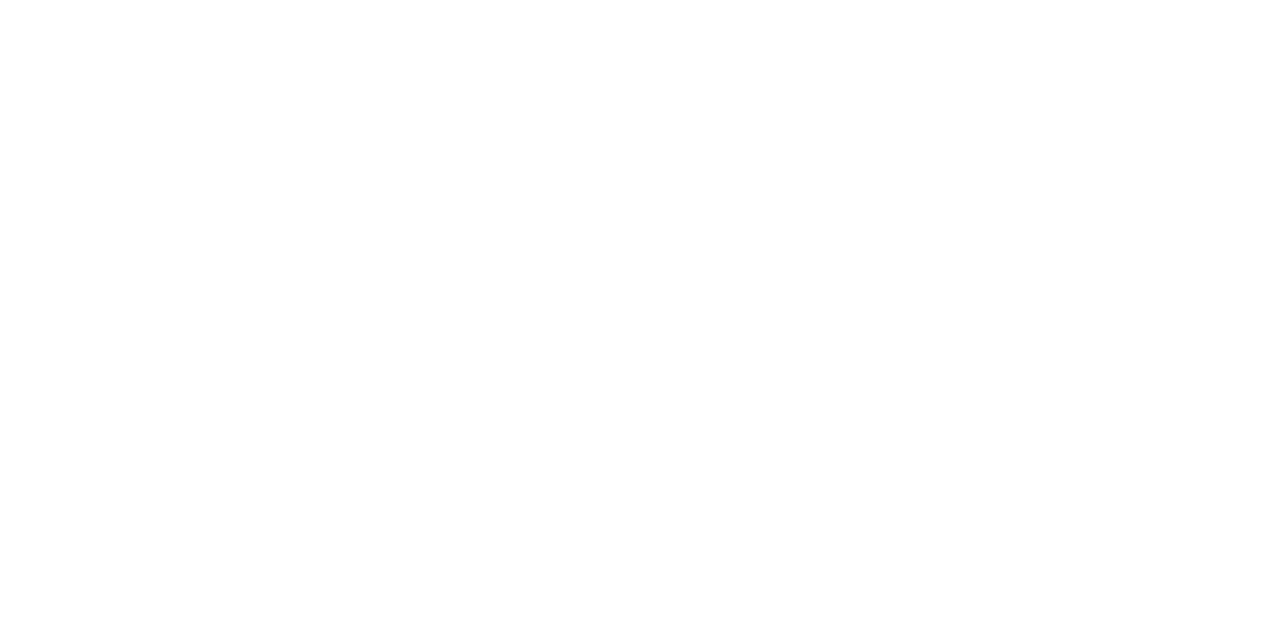
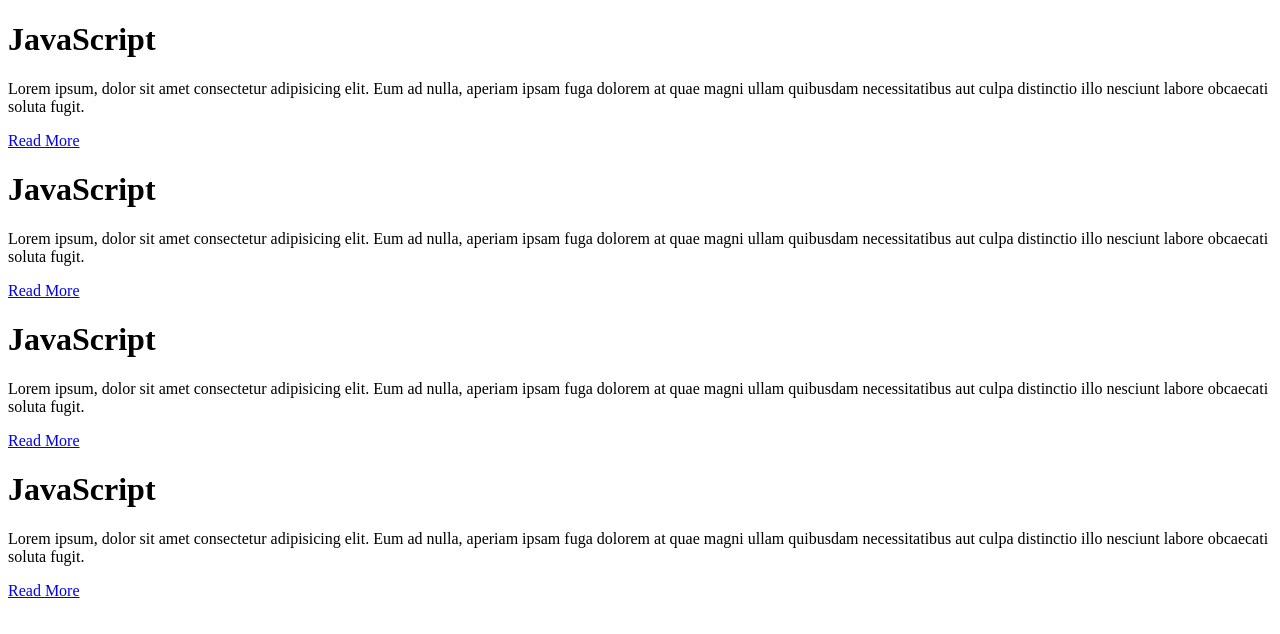
Before and after one commit to Diyorbek200406/2023-03-01-slider-js, a plain HTML site: page index.html in a window 1280 px wide. Drawn offline with Linux system fonts and the light colour scheme.

Commit message:
html end

```diff
--- a/index.html
+++ b/index.html
@@ -8,6 +8,61 @@
     <title>2023-03-01-Slider</title>
   </head>
   <body>
+    <div class="container">
+      <div class="container-portion">
+        <div class="slider">
+          <div class="slider-col">
+            <h1>JavaScript</h1>
+            <p>
+              Lorem ipsum, dolor sit amet consectetur adipisicing elit. Eum ad
+              nulla, aperiam ipsam fuga dolorem at quae magni ullam quibusdam
+              necessitatibus aut culpa distinctio illo nesciunt labore obcaecati
+              soluta fugit.
+            </p>
+            <a href="#">Read More</a>
+          </div>
+          <div class="slider-col">
+            <h1>JavaScript</h1>
+            <p>
+              Lorem ipsum, dolor sit amet consectetur adipisicing elit. Eum ad
+              nulla, aperiam ipsam fuga dolorem at quae magni ullam quibusdam
+              necessitatibus aut culpa distinctio illo nesciunt labore obcaecati
+              soluta fugit.
+            </p>
+            <a href="#">Read More</a>
+          </div>
+          <div class="slider-col">
+            <h1>JavaScript</h1>
+            <p>
+              Lorem ipsum, dolor sit amet consectetur adipisicing elit. Eum ad
+              nulla, aperiam ipsam fuga dolorem at quae magni ullam quibusdam
+              necessitatibus aut culpa distinctio illo nesciunt labore obcaecati
+              soluta fugit.
+            </p>
+            <a href="#">Read More</a>
+          </div>
+          <div class="slider-col">
+            <h1>JavaScript</h1>
+            <p>
+              Lorem ipsum, dolor sit amet consectetur adipisicing elit. Eum ad
+              nulla, aperiam ipsam fuga dolorem at quae magni ullam quibusdam
+              necessitatibus aut culpa distinctio illo nesciunt labore obcaecati
+              soluta fugit.
+            </p>
+            <a href="#">Read More</a>
+          </div>
+        </div>
+      </div>
+      <div class="controller">
+        <div id="line1"></div>
+        <div id="line2"></div>
+        <div id="line3"></div>
+        <div id="line4"></div>
+        <div id="active"></div>
+      </div>
+    </div>
+
+    <!-- js link -->
     <script src="./JS/app.js"></script>
   </body>
 </html>
```
